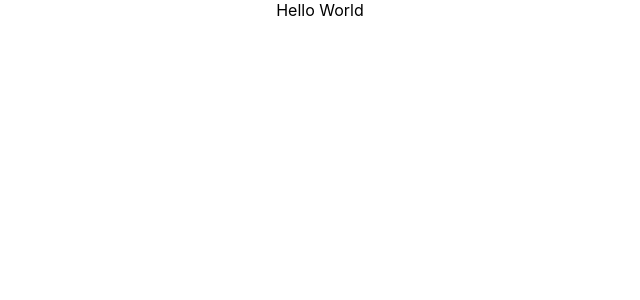
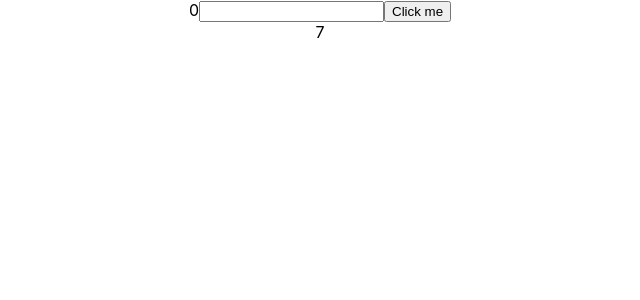
Before and after one commit to preav/react-hooks, a React (Create React App) app: page / in a window 1280 px wide. Shown: the top 300 px of the page, without its empty margins (320-960 px from the left). Built offline with nearby package versions, Linux system fonts and the light colour scheme.

Commit message:
useEffect hook with its concepts

```diff
--- a/src/App.js
+++ b/src/App.js
@@ -1,8 +1,40 @@
-import React from "react";
+import React, { useState, useEffect } from "react";
+import Timer from "./components/timer";
 import "./App.css";
 
 function App() {
-  return <div className="App">Hello World</div>;
+  const [counter, setCounter] = useState(0);
+  const [name, setName] = useState("");
+
+  useEffect(() => {
+    console.log("render");
+    document.title = `You clicked ${counter} times`;
+  }, [counter]);
+
+  return (
+    <div className="App">
+      {counter}
+      <input
+        type="text"
+        value={name}
+        onChange={(e) => setName(e.target.value)}
+      />
+      <button onClick={(e) => setCounter((item) => item + 1)}>Click me</button>
+      <Timer />
+    </div>
+  );
 }
 
 export default App;
+
+// Key Points
+//   - we can use multiple useEffect
+//   - useEffect runs after every render
+//   - useEffect is the composition of componentdidmount, componentdidupdate, and componentwillunmount
+//   - How to optimse every render ?
+//     - pass secound argument in the useEffect function
+//       which is an array, stating if the item(basically a state variable) inside the array changes the next render works
+//         which is similar to component di update
+//     - if we pass empty array, it will render only once which is  similar to componentdidmount
+//   - Cleanup
+//     - return another function which will resemble to componentwillunmount
--- /dev/null
+++ b/src/components/timer.js
@@ -0,0 +1,21 @@
+import React, { useState, useEffect } from "react";
+
+const Timer = () => {
+  const [counter, setCounter] = useState(0);
+
+  const tick = () => {
+    setCounter((previouscounter) => previouscounter + 1);
+  };
+
+  useEffect(() => {
+    console.log("update");
+    const add = setInterval(tick, 1000);
+    return () => {
+      console.log("remove");
+      clearInterval(add);
+    };
+  });
+  return <div>{counter}</div>;
+};
+
+export default Timer;
```
